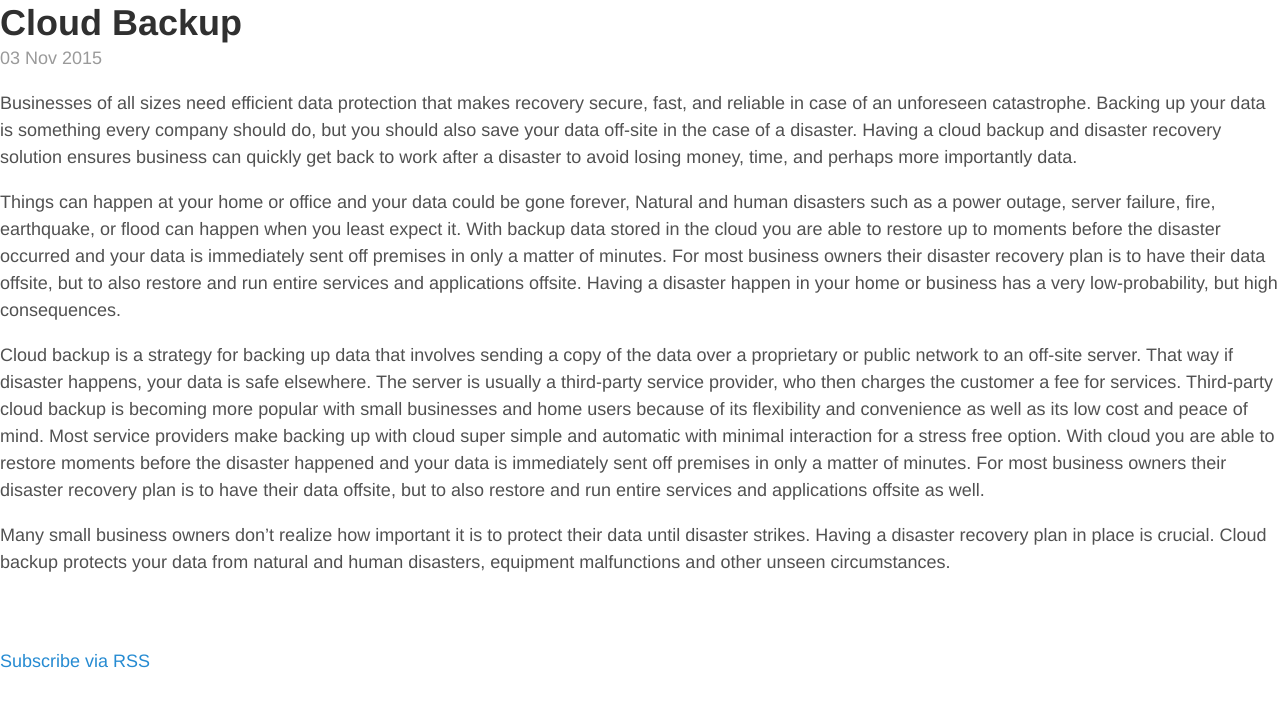
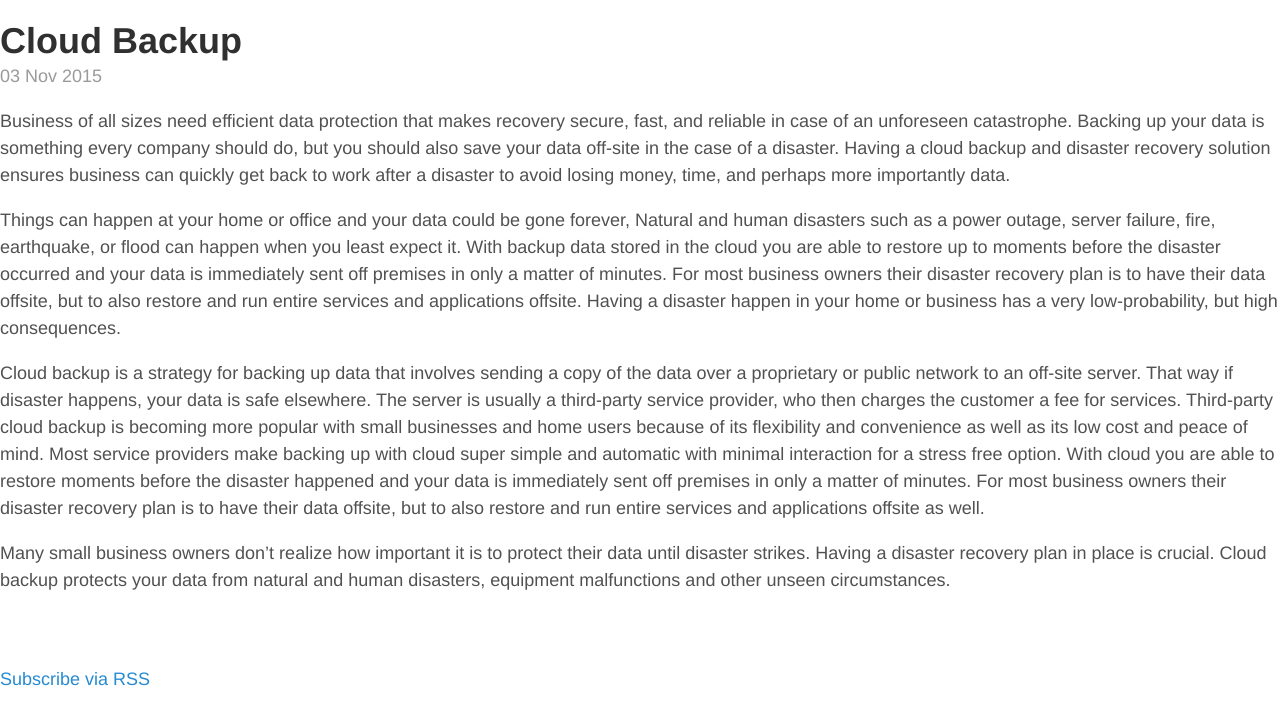
Before and after one commit to Metiix/metiix.github.io, a Jekyll site: the page built from _posts/2015-11-03-cloud-backup.md, in a window 1280 px wide. Shown: the top 725 px of the page. Built offline with Jekyll 4.4.1, drawn with Linux system fonts in a browser that asks for light colours.

Commit message:
Updated 2015-11-03-cloud-backup.md

```diff
--- a/_posts/2015-11-03-cloud-backup.md
+++ b/_posts/2015-11-03-cloud-backup.md
@@ -6,9 +6,11 @@ tags:
   - metiix
   - cloud
   - backup
+splash: ""
 ---
 
-Businesses of all sizes need efficient data protection that makes recovery secure, fast, and reliable in case of an unforeseen catastrophe.  Backing up your data is something every company should do, but you should also save your data off-site in the case of a disaster.  Having a cloud backup and disaster recovery solution ensures business can quickly get back to work after a disaster to avoid losing money, time, and perhaps more importantly data.
+
+Business of all sizes need efficient data protection that makes recovery secure, fast, and reliable in case of an unforeseen catastrophe.  Backing up your data is something every company should do, but you should also save your data off-site in the case of a disaster.  Having a cloud backup and disaster recovery solution ensures business can quickly get back to work after a disaster to avoid losing money, time, and perhaps more importantly data.
 
 Things can happen at your home or office and your data could be gone forever, Natural and human disasters such as a power outage, server failure, fire, earthquake, or flood can happen when you least expect it.  With backup data stored in the cloud you are able to restore up to moments before the disaster occurred and your data is immediately sent off premises in only a matter of minutes.  For most business owners their disaster recovery plan is to have their data offsite, but to also restore and run entire services and applications offsite.  Having a disaster happen in your home or business has a very low-probability, but high consequences.
 
```
